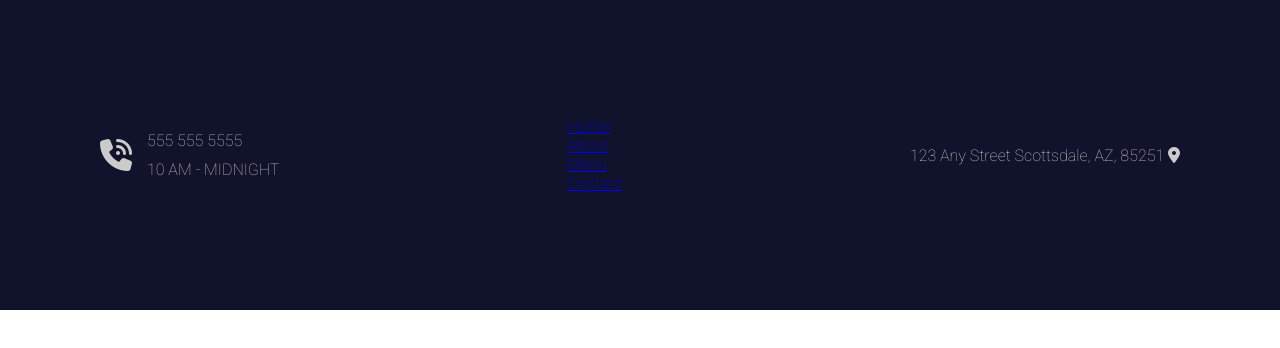
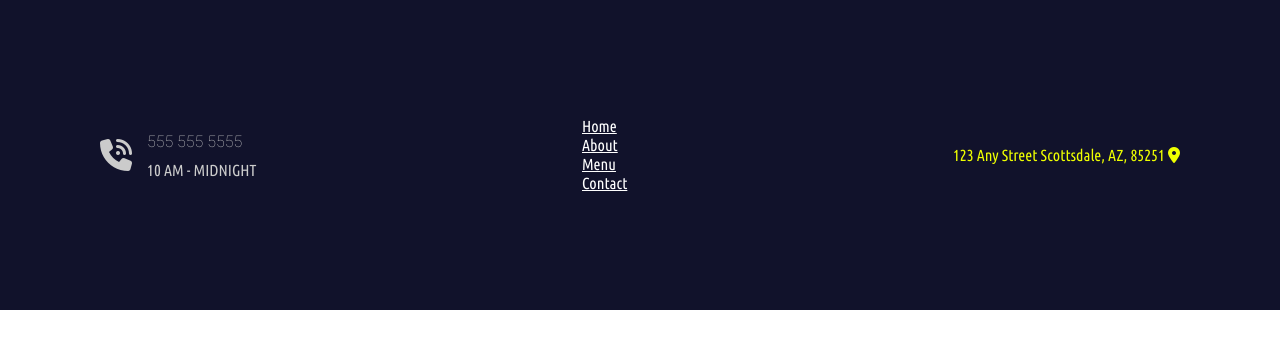
Before and after one commit to DamianGaleano9/Devcamp, a plain HTML site: page index.html in a window 1280 px wide. Drawn offline with Linux system fonts and the light colour scheme.

Commit message:
add font for nav

```diff
--- a/index.html
+++ b/index.html
@@ -9,6 +9,7 @@
     <link rel="preconnect" href="https://fonts.googleapis.com">
     <link rel="preconnect" href="https://fonts.gstatic.com" crossorigin>
     <link href="https://fonts.googleapis.com/css2?family=Roboto:wght@100&display=swap" rel="stylesheet">
+    <link href="https://fonts.googleapis.com/css2?family=Roboto:wght@100&family=Ubuntu+Condensed&display=swap" rel="stylesheet">
     </head>
     <body>
     <div class="navigation-wrapper">
@@ -52,7 +53,7 @@
         </div>
 
         <!-- Adrees -->
-        <div>
+        <div class="address-wrapper">
             123 Any Street
             Scottsdale, AZ, 85251
             <i class="fa-solid fa-location-dot"></i>
--- a/styles.css
+++ b/styles.css
@@ -32,13 +32,18 @@ body {
     font-size: 2em;
 }
 
-.contac-hours-wrapper {
+.contact-hours-wrapper {
     display: flex;
     text-align: justify;
 }
 
+.contact-hours-wrapper > .hours {
+    font-family: 'Ubuntu Condensed', sans-serif;
+}
+
 .address-wrapper {
-
+    font-family: 'Ubuntu Condensed', sans-serif;
+    color:  rgb(238, 255, 0);
 }
 
 
@@ -47,3 +52,8 @@ body {
     grid-template-columns: 1fr;
     grid-gap: 10px;
 }
+
+.nav-link a {
+    font-family: 'Ubuntu Condensed', sans-serif;
+    color:  white;
+}
```
